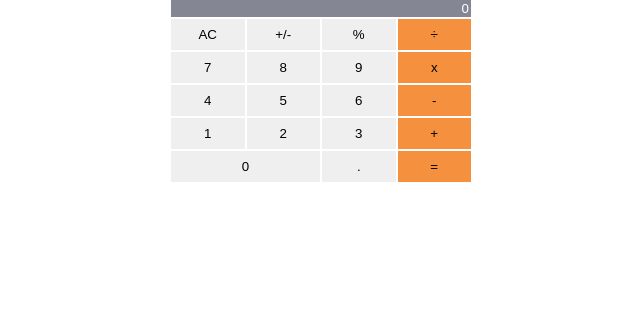
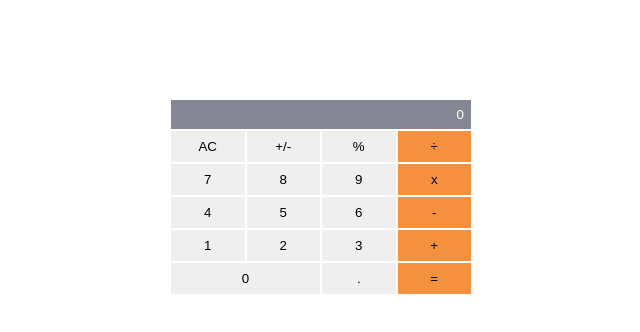
Before and after one commit to AKeeganDev/math_magicians, a React (Create React App) app: page / in a window 1280 px wide. Shown: the top 332 px of the page, without its empty margins (319-959 px from the left). Built offline with nearby package versions, Linux system fonts and the light colour scheme.

Commit message:
Add padding to Calculator

```diff
--- a/src/Calculator.css
+++ b/src/Calculator.css
@@ -11,6 +11,7 @@
     "one two three add"
     "zero zero decimal equal";
   gap: 2px;
+  padding: 100px;
 }
 
 button {
@@ -37,6 +38,7 @@ button.number:active {
   background-color: #858693;
   border: 0;
   outline: 0;
+  padding: 7px;
 }
 
 .multiply,
```
